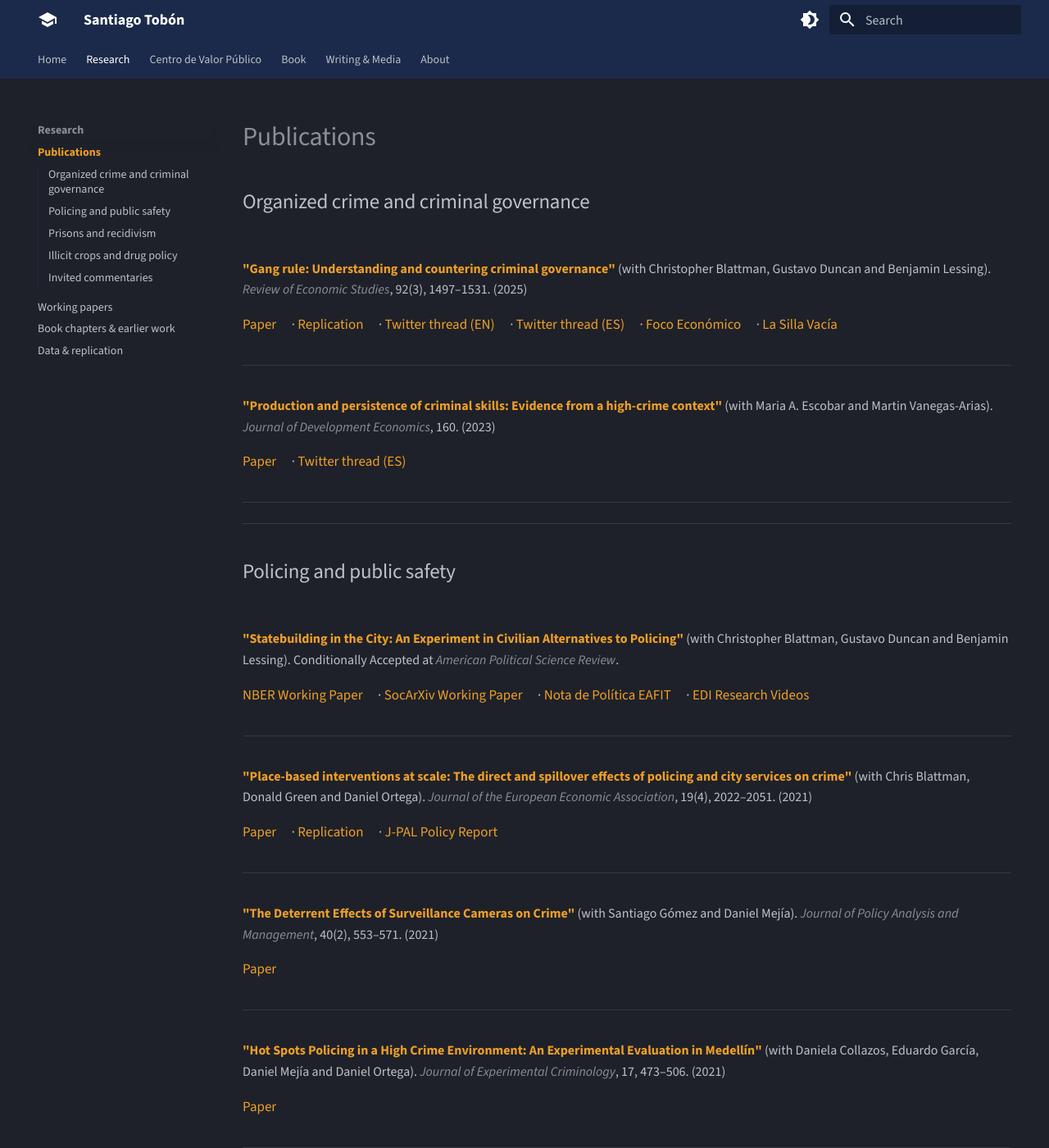
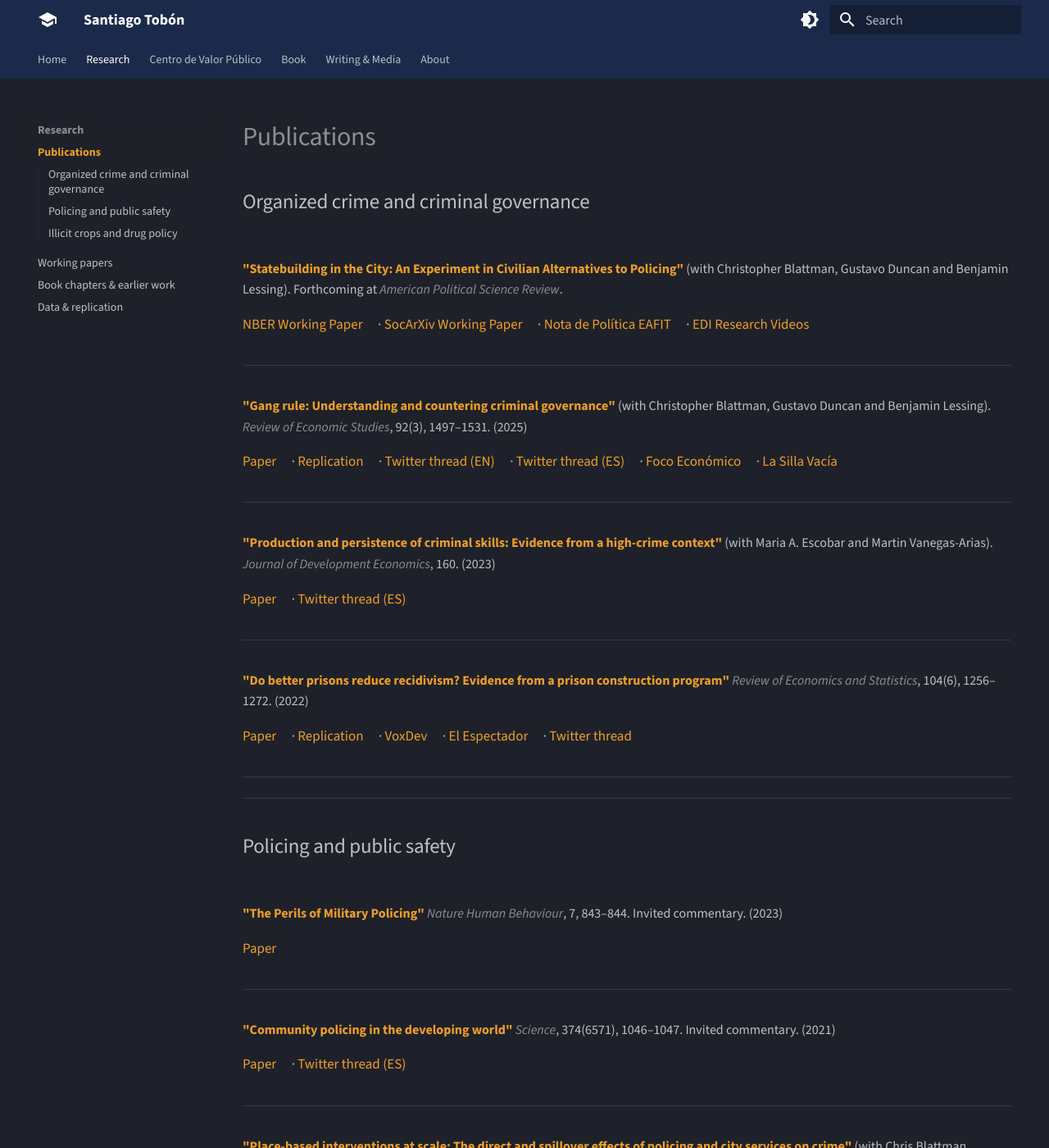
Before and after one commit to santiagotobon-git/santiagotobon-site, an MkDocs documentation site: the page built from docs/research/publications.md, in a window 1280 px wide and 1400 px high. Shown: the whole window at 82% size. Built offline with MkDocs 1.6.1 and Material for MkDocs 9.7.7, drawn with Linux system fonts in a browser that asks for light colours; some of the changed text lies outside the part shown.

Commit message:
Multiple site updates: images, CV, links, publications reorganization
- Use profile photo format (circular, 160px) for Centro project images
- Fix card links on homepage to point directly to each section
- Replace "consultancy" with "applied research, policy design, and program evaluation"
- Link CV to local PDF instead of Dropbox
- Fix Juan Luis Londoño prize URL
- Update book related research links
- Move Statebuilding and Do better prisons to Organized crime section
- Move Meta-Analysis and Crises stakeholder papers to Other topics
- Update Statebuilding status to Forthcoming at APSR
- Sort publications by year (newest first) within each section
- Merge Invited commentaries into Policing and public safety

Co-Authored-By: Claude Opus 4.6 (1M context) <noreply@anthropic.com>

```diff
--- a/docs/book.md
+++ b/docs/book.md
@@ -27,9 +27,11 @@ Third, I have spent over a decade studying the institutional structures that sus
 Several of my published papers address topics covered in the book:
 
 - ["Gang rule: Understanding and countering criminal governance"](https://doi.org/10.1093/restud/rdae079) — *Review of Economic Studies* (2025)
+- ["Production and persistence of criminal skills: Evidence from a high-crime context"](https://www.sciencedirect.com/science/article/pii/S0304387822001122) — *Journal of Development Economics* (2023)
+- ["Statebuilding in the City: An Experiment in Civilian Alternatives to Policing"](https://www.nber.org/papers/w29692) — Forthcoming, *American Political Science Review*
+- ["Hot Spots Policing in a High Crime Environment: An Experimental Evaluation in Medellín"](https://link.springer.com/article/10.1007/s11292-019-09390-1) — *Journal of Experimental Criminology* (2021)
+- ["Prison conditions and recidivism: Do better prisons reduce recidivism?"](https://www.mitpressjournals.org/doi/abs/10.1162/rest_a_01007) — *Review of Economics and Statistics* (2022)
 - ["The role of land property rights in the war on illicit crops"](https://www.sciencedirect.com/science/article/pii/S0305750X17303455) — *World Development* (2018)
-- ["The terrible trade-off: Why governments must choose between more violence or stronger gangs"](https://mwi.westpoint.edu/the-terrible-trade-off-why-governments-must-choose-between-more-violence-or-stronger-gangs/) — Modern War Institute at West Point (2022)
-- ["Instituciones y cultivos ilícitos"](http://www.eafit.edu.co/centros/analisis-politico/publicaciones/proyectos-investigacion/Documents/Econom%C3%ADa%20criminal%20y%20poder%20pol%C3%ADtico.pdf) — EAFIT (2013)
 
 ## Contact
 
--- a/docs/research/publications.md
+++ b/docs/research/publications.md
@@ -1,6 +1,18 @@
 # Publications
 
 ## Organized crime and criminal governance
+
+<div class="pub-entry" markdown>
+<span class="pub-title">"Statebuilding in the City: An Experiment in Civilian Alternatives to Policing"</span>
+(with Christopher Blattman, Gustavo Duncan and Benjamin Lessing). Forthcoming at <span class="pub-venue">American Political Science Review</span>.
+
+<span class="pub-links">
+[NBER Working Paper](https://www.nber.org/papers/w29692) ·
+[SocArXiv Working Paper](https://osf.io/preprints/socarxiv/3bncz/) ·
+[Nota de Política EAFIT](https://ideas.repec.org/p/col/000122/018490.html) ·
+[EDI Research Videos](https://edi.opml.co.uk/resource/how-organised-crime-governs-gangs-and-institutions-in-medellin/)
+</span>
+</div>
 
 <div class="pub-entry" markdown>
 <span class="pub-title">"Gang rule: Understanding and countering criminal governance"</span>
@@ -26,19 +38,39 @@
 </span>
 </div>
 
+<div class="pub-entry" markdown>
+<span class="pub-title">"Do better prisons reduce recidivism? Evidence from a prison construction program"</span>
+<span class="pub-venue">Review of Economics and Statistics</span>, 104(6), 1256–1272. (2022)
+
+<span class="pub-links">
+[Paper](https://www.mitpressjournals.org/doi/abs/10.1162/rest_a_01007) ·
+[Replication](https://dataverse.harvard.edu/dataset.xhtml?persistentId=doi:10.7910/DVN/RHZDPF) ·
+[VoxDev](https://voxdev.org/topic/public-economics/investing-prison-quality-cost-effective-way-reduce-recidivism) ·
+[El Espectador](https://www.elespectador.com/noticias/judicial/entre-peor-sea-la-carcel-hay-mas-chance-de-reincidir-en-el-crimen-profesor-de-la-eafit/) ·
+[Twitter thread](https://twitter.com/SantiagoTobon/status/1592959414600101888)
+</span>
+</div>
+
 ---
 
 ## Policing and public safety
 
 <div class="pub-entry" markdown>
-<span class="pub-title">"Statebuilding in the City: An Experiment in Civilian Alternatives to Policing"</span>
-(with Christopher Blattman, Gustavo Duncan and Benjamin Lessing). Conditionally Accepted at <span class="pub-venue">American Political Science Review</span>.
+<span class="pub-title">"The Perils of Military Policing"</span>
+<span class="pub-venue">Nature Human Behaviour</span>, 7, 843–844. Invited commentary. (2023)
 
 <span class="pub-links">
-[NBER Working Paper](https://www.nber.org/papers/w29692) ·
-[SocArXiv Working Paper](https://osf.io/preprints/socarxiv/3bncz/) ·
-[Nota de Política EAFIT](https://ideas.repec.org/p/col/000122/018490.html) ·
-[EDI Research Videos](https://edi.opml.co.uk/resource/how-organised-crime-governs-gangs-and-institutions-in-medellin/)
+[Paper](https://rdcu.be/dbUHg)
+</span>
+</div>
+
+<div class="pub-entry" markdown>
+<span class="pub-title">"Community policing in the developing world"</span>
+<span class="pub-venue">Science</span>, 374(6571), 1046–1047. Invited commentary. (2021)
+
+<span class="pub-links">
+[Paper](https://www.science.org/stoken/author-tokens/ST-172/full) ·
+[Twitter thread (ES)](https://twitter.com/SantiagoTobon/status/1464216326847750146)
 </span>
 </div>
 
@@ -73,23 +105,6 @@
 
 ---
 
-## Prisons and recidivism
-
-<div class="pub-entry" markdown>
-<span class="pub-title">"Do better prisons reduce recidivism? Evidence from a prison construction program"</span>
-<span class="pub-venue">Review of Economics and Statistics</span>, 104(6), 1256–1272. (2022)
-
-<span class="pub-links">
-[Paper](https://www.mitpressjournals.org/doi/abs/10.1162/rest_a_01007) ·
-[Replication](https://dataverse.harvard.edu/dataset.xhtml?persistentId=doi:10.7910/DVN/RHZDPF) ·
-[VoxDev](https://voxdev.org/topic/public-economics/investing-prison-quality-cost-effective-way-reduce-recidivism) ·
-[El Espectador](https://www.elespectador.com/noticias/judicial/entre-peor-sea-la-carcel-hay-mas-chance-de-reincidir-en-el-crimen-profesor-de-la-eafit/) ·
-[Twitter thread](https://twitter.com/SantiagoTobon/status/1592959414600101888)
-</span>
-</div>
-
----
-
 ## Illicit crops and drug policy
 
 <div class="pub-entry" markdown>
@@ -101,26 +116,3 @@
 [IDS Policy Briefing](https://www.ids.ac.uk/publications/does-land-titling-matter-the-role-of-land-property-rights-in-colombias-war-on-drugs/)
 </span>
 </div>
-
----
-
-## Invited commentaries
-
-<div class="pub-entry" markdown>
-<span class="pub-title">"The Perils of Military Policing"</span>
-<span class="pub-venue">Nature Human Behaviour</span>, 7, 843–844. Invited commentary. (2023)
-
-<span class="pub-links">
-[Paper](https://rdcu.be/dbUHg)
-</span>
-</div>
-
-<div class="pub-entry" markdown>
-<span class="pub-title">"Community policing in the developing world"</span>
-<span class="pub-venue">Science</span>, 374(6571), 1046–1047. Invited commentary. (2021)
-
-<span class="pub-links">
-[Paper](https://www.science.org/stoken/author-tokens/ST-172/full) ·
-[Twitter thread (ES)](https://twitter.com/SantiagoTobon/status/1464216326847750146)
-</span>
-</div>
--- a/docs/stylesheets/extra.css
+++ b/docs/stylesheets/extra.css
@@ -209,7 +209,7 @@
   width: 160px;
   height: 160px;
   object-fit: cover;
-  border-radius: 12px;
+  border-radius: 50%;
 }
 
 .project-text {
```
Also changed, not shown: docs/centro.md (+5 -5 lines), docs/index.md (+7 -7 lines), docs/research/book-chapters.md (+20 -16 lines), docs/img/parceros.jpg, 1 other file.
